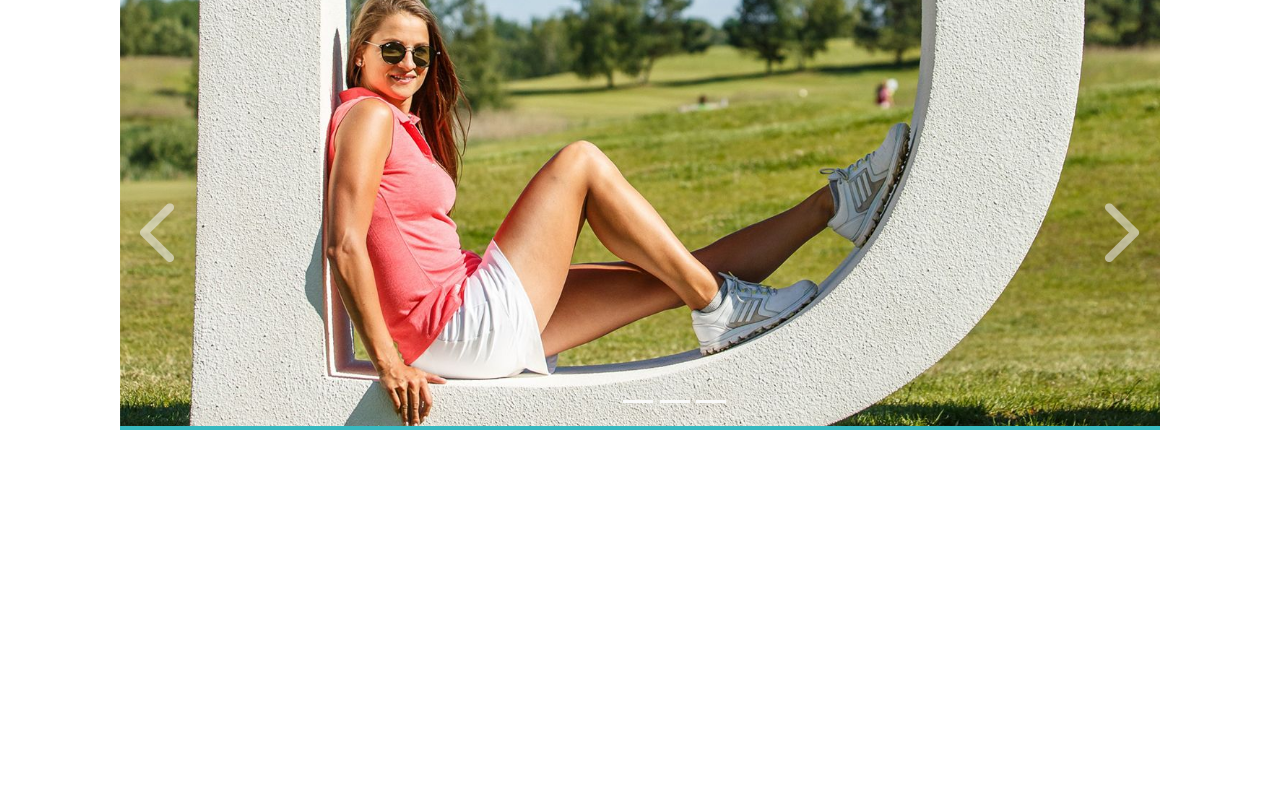
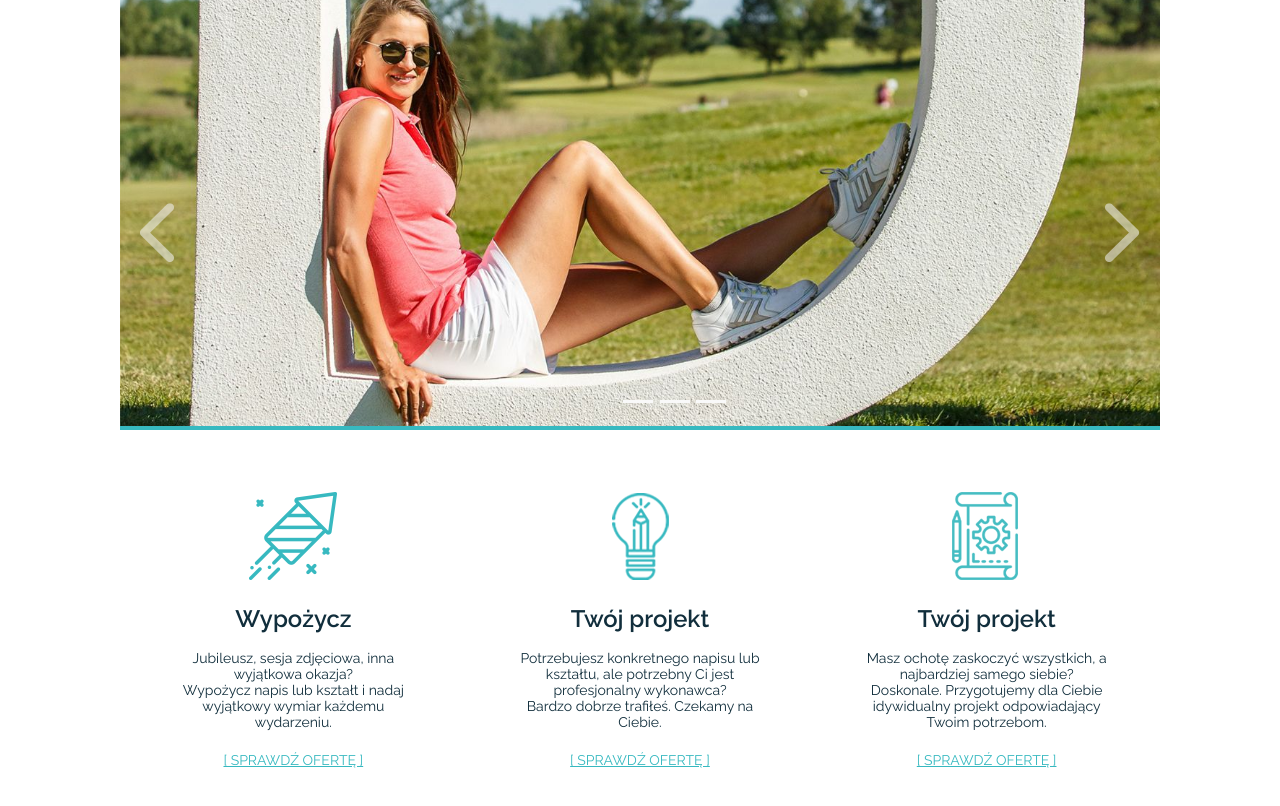
Before and after one commit to kgontarz124/SteplarDecor, a website: page index.html in a window 1280 px wide. Shown: the part 174-980 px from the top of the page. Before the commit the page ends 800 px from the top, so only its background shows below. Drawn offline with Linux system fonts and the light colour scheme.

Commit message:
product opctions added

```diff
--- a/index.html
+++ b/index.html
@@ -5,7 +5,7 @@
     <meta name="viewport" content="width=device-width, initial-scale=1.0">
     <meta http-equiv="X-UA-Compatible" content="ie=edge">
     <title>Steplar Decor</title>
-    <link href="https://fonts.googleapis.com/css?family=Raleway:400,700&amp;subset=latin-ext" rel="stylesheet">
+    <link href="https://fonts.googleapis.com/css?family=Raleway:400,500,600&amp;subset=latin-ext" rel="stylesheet">
     <link rel="stylesheet" href="css/style.css">
 </head>
 <body>
@@ -68,6 +68,43 @@
         </div>
     </section>
 
+    <section class="product-options">
+        <div class="container">
+            <div class="row">
+                <div class="col-4-12">
+                    <div class="opction-content">
+                        <img src="images/icon_rent.png" alt="icon rent">
+                        <span class="opction-title">Wypożycz</span>
+                        <p class="opction-text">
+                            Jubileusz, sesja zdjęciowa, inna wyjątkowa okazja?<br>Wypożycz napis lub kształt i nadaj wyjątkowy wymiar każdemu wydarzeniu.
+                        </p>
+                        <a class="check-ofert" href="">[ sprawdź ofertę ]</a>
+                    </div>
+                </div>
+                <div class="col-4-12">
+                    <div class="opction-content">
+                        <img src="images/icon_our_project.png" alt="icon our project">
+                        <span class="opction-title">Twój projekt</span>
+                        <p class="opction-text">
+                            Potrzebujesz konkretnego napisu lub kształtu, ale potrzebny Ci jest profesjonalny wykonawca?<br>Bardzo dobrze trafiłeś. Czekamy na Ciebie.
+                        </p>
+                        <a class="check-ofert" href="">[ sprawdź ofertę ]</a>
+                    </div>
+                </div>
+                <div class="col-4-12">
+                    <div class="opction-content">
+                        <img src="images/icon_good_idea.png" alt="icon good idea">
+                        <span class="opction-title">Twój projekt</span>
+                        <p class="opction-text">
+                            Masz ochotę zaskoczyć wszystkich, a najbardziej samego siebie?<br>Doskonale. Przygotujemy dla Ciebie idywidualny projekt odpowiadający Twoim potrzebom.
+                        </p>
+                        <a class="check-ofert" href="">[ sprawdź ofertę ]</a>
+                    </div>
+                </div>
+            </div>
+        </div>
+    </section>
+
 
     <footer class="main-footer">
         <div class="container">
--- /dev/null
+++ b/scss/partials/_product_options.scss
@@ -0,0 +1,28 @@
+.product-options, .row {
+    height: 400px;
+
+    .opction-content {
+        height: 400px;
+        display: flex;
+        flex-direction: column;
+        justify-content: center;
+        align-items: center;
+
+        .opction-title {
+            font-weight: 600;
+            font-size: $fontSize2;
+            margin-top: 25px;
+        }
+
+        .opction-text{
+            text-align: center;
+            width: 300px;
+            padding: 17px 25px 22px 25px;
+        }
+
+        .check-ofert {
+            text-transform: uppercase;
+            color: $colorSecondary;
+        }
+    }
+}
--- a/scss/style.scss
+++ b/scss/style.scss
@@ -4,6 +4,7 @@
 @import "_global_classes.scss";
 @import "partials/_header.scss";
 @import "partials/_slider.scss";
+@import "partials/_product_options.scss";
 
 
 html, body {
```
Also changed, not shown: css/style.css, 1 other file.
